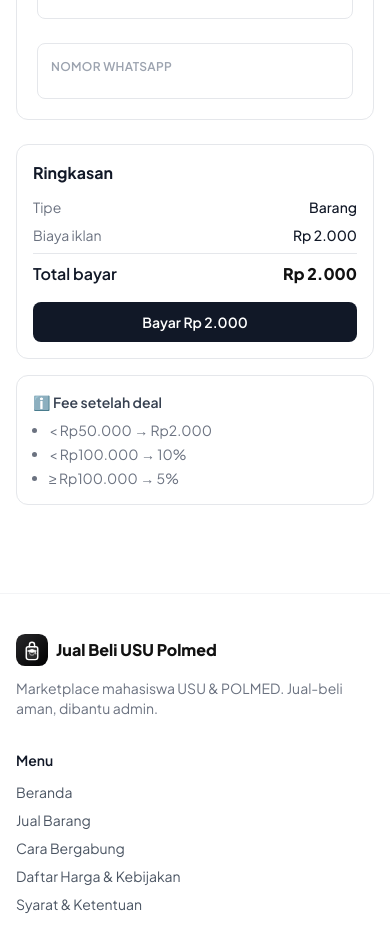
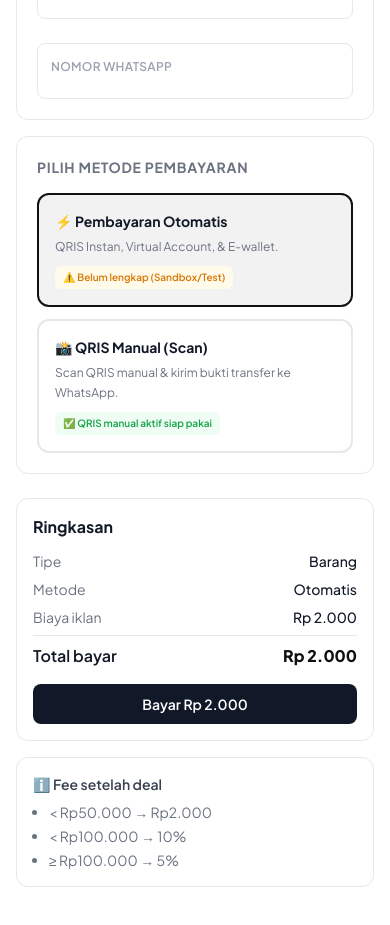
Before and after one commit to jualbeliusupolmed-creator/jualbeliusupolmed, a Next.js app: page /jual in a window 390 px wide. Shown: the part 1000-1925 px from the top of the page. Built offline with nearby package versions, Linux system fonts and the light colour scheme; no server answers.

Commit message:
feat: add payment methods selection and manual QRIS checkout modal

```diff
--- a/src/app/jual/page.jsx
+++ b/src/app/jual/page.jsx
@@ -3,7 +3,7 @@
 import { useEffect, useState } from "react";
 import Script from "next/script";
 import { useRouter } from "next/navigation";
-import { CATEGORIES } from "@/lib/constants";
+import { CATEGORIES, MARKETPLACE_WA } from "@/lib/constants";
 import { adFee, rupiah } from "@/lib/fees";
 import { uploadMedia } from "@/lib/upload";
 import MediaUploader from "@/components/MediaUploader";
@@ -24,6 +24,10 @@ export default function JualPage() {
   const [busy, setBusy] = useState(false);
   const [msg, setMsg] = useState("");
   const [fileError, setFileError] = useState("");
+
+  const [paymentMethod, setPaymentMethod] = useState("otomatis");
+  const [createdListing, setCreatedListing] = useState(null);
+  const [showQRISModal, setShowQRISModal] = useState(false);
 
   const [cfg, setCfg] = useState(null);
   useEffect(() => {
@@ -63,10 +67,12 @@ export default function JualPage() {
       const data = await res.json();
       if (!res.ok) throw new Error(data.error || "Gagal membuat listing");
 
+      const waParam = encodeURIComponent(form.seller_wa || "");
+      localStorage.setItem("seller_wa", form.seller_wa);
+
+      if (paymentMethod === "otomatis") {
         // Buka Midtrans Snap
         if (window.snap && data.snapToken) {
-        const waParam = encodeURIComponent(form.seller_wa || "");
-        localStorage.setItem("seller_wa", form.seller_wa);
           window.snap.pay(data.snapToken, {
             onSuccess: () => router.push(`/dashboard?paid=1&wa=${waParam}`),
             onPending: () => router.push(`/dashboard?pending=1&wa=${waParam}`),
@@ -77,7 +83,12 @@ export default function JualPage() {
             },
           });
         } else {
-        setMsg("Listing dibuat. Snap tidak tersedia — cek konfigurasi Midtrans.");
+          setMsg("Metode otomatis gagal (mode sandbox/test). Silakan gunakan QRIS Manual di atas.");
+        }
+      } else {
+        // Metode manual
+        setCreatedListing(data.listing);
+        setShowQRISModal(true);
       }
     } catch (err) {
       setMsg(err.message);
@@ -211,6 +222,52 @@ export default function JualPage() {
               <label htmlFor="form-seller-wa" className="floating-label">Nomor WhatsApp</label>
             </div>
           </div>
+
+          {/* Metode Pembayaran */}
+          <div className="card p-5 space-y-4">
+            <h3 className="text-sm font-bold uppercase tracking-wider text-gray-500 dark:text-slate-400">Pilih Metode Pembayaran</h3>
+            <div className="grid gap-3 sm:grid-cols-2">
+              <button
+                type="button"
+                onClick={() => setPaymentMethod("otomatis")}
+                className={`flex flex-col text-left p-4 rounded-xl border-2 transition-all active:scale-[0.99] ${
+                  paymentMethod === "otomatis"
+                    ? "border-primary bg-primary/5 dark:border-white dark:bg-white/5"
+                    : "border-gray-200 bg-white hover:border-gray-300 dark:border-slate-800 dark:bg-slate-900/10 dark:hover:border-slate-700"
+                }`}
+              >
+                <span className="font-bold text-sm text-gray-900 dark:text-white flex items-center gap-1.5">
+                  ⚡ Pembayaran Otomatis
+                </span>
+                <span className="text-xs text-gray-500 dark:text-slate-400 mt-1.5 leading-relaxed">
+                  QRIS Instan, Virtual Account, & E-wallet.
+                </span>
+                <span className="text-[10px] text-amber-600 dark:text-amber-400 font-semibold mt-2.5 bg-amber-50 dark:bg-amber-950/40 px-2 py-1 rounded-md">
+                  ⚠️ Belum lengkap (Sandbox/Test)
+                </span>
+              </button>
+
+              <button
+                type="button"
+                onClick={() => setPaymentMethod("manual")}
+                className={`flex flex-col text-left p-4 rounded-xl border-2 transition-all active:scale-[0.99] ${
+                  paymentMethod === "manual"
+                    ? "border-primary bg-primary/5 dark:border-white dark:bg-white/5"
+                    : "border-gray-200 bg-white hover:border-gray-300 dark:border-slate-800 dark:bg-slate-900/10 dark:hover:border-slate-700"
+                }`}
+              >
+                <span className="font-bold text-sm text-gray-900 dark:text-white flex items-center gap-1.5">
+                  📸 QRIS Manual (Scan)
+                </span>
+                <span className="text-xs text-gray-500 dark:text-slate-400 mt-1.5 leading-relaxed">
+                  Scan QRIS manual & kirim bukti transfer ke WhatsApp.
+                </span>
+                <span className="text-[10px] text-green-600 dark:text-green-400 font-semibold mt-2.5 bg-green-50 dark:bg-green-950/40 px-2 py-1 rounded-md">
+                  ✅ QRIS manual aktif siap pakai
+                </span>
+              </button>
+            </div>
+          </div>
         </div>
 
         {/* Summary */}
@@ -223,6 +280,10 @@ export default function JualPage() {
                 <dd className="font-medium capitalize dark:text-white">{form.type}</dd>
               </div>
               <div className="flex justify-between">
+                <dt className="text-gray-500 dark:text-slate-400">Metode</dt>
+                <dd className="font-medium capitalize dark:text-white">{paymentMethod}</dd>
+              </div>
+              <div className="flex justify-between">
                 <dt className="text-gray-500 dark:text-slate-400">Biaya iklan</dt>
                 <dd className="font-medium dark:text-white">{rupiah(fee)}</dd>
               </div>
@@ -233,7 +294,7 @@ export default function JualPage() {
               </div>
             </dl>
             <button type="submit" disabled={busy || !!fileError} className="btn-primary mt-4 w-full">
-              {busy ? "Memproses…" : `Bayar ${rupiah(fee)}`}
+              {busy ? "Memproses…" : paymentMethod === "manual" ? `Dapatkan QRIS Manual` : `Bayar ${rupiah(fee)}`}
             </button>
             {msg && <p className="mt-3 text-sm text-rose-600">{msg}</p>}
           </div>
@@ -248,6 +309,64 @@ export default function JualPage() {
           </div>
         </div>
       </form>
+
+      {/* Modal QRIS Manual */}
+      {showQRISModal && createdListing && (
+        <div className="fixed inset-0 z-50 flex items-center justify-center bg-black/60 p-4 backdrop-blur-sm">
+          <div className="card w-full max-w-md bg-white p-6 shadow-2xl dark:bg-slate-900/95 dark:border-slate-800 animate-fade-in">
+            <div className="text-center">
+              <h2 className="text-xl font-extrabold text-gray-900 dark:text-white flex items-center justify-center gap-2">
+                📸 QRIS Pembayaran Manual
+              </h2>
+              <p className="mt-1 text-sm text-gray-500 dark:text-slate-400">
+                Lakukan pembayaran manual dengan scan QRIS berikut:
+              </p>
+
+              <div className="mt-4 bg-white p-3 rounded-2xl inline-block border border-gray-100 shadow-sm mx-auto">
+                {/* eslint-disable-next-line @next/next/no-img-element */}
+                <img
+                  src="/qris.png"
+                  alt="QRIS Jual Beli USU Polmed"
+                  className="max-h-[260px] object-contain"
+                />
+              </div>
+
+              <div className="mt-3 p-3 rounded-xl bg-gray-50 dark:bg-slate-950 border border-gray-150/40 dark:border-slate-850">
+                <p className="text-xs text-gray-400 dark:text-slate-500 uppercase tracking-wider font-semibold">Nominal Transfer</p>
+                <p className="text-2xl font-black text-primary dark:text-white mt-0.5">{rupiah(fee)}</p>
+              </div>
+
+              <p className="mt-4 text-xs text-gray-500 dark:text-slate-400 text-left leading-relaxed bg-accent/5 p-3 rounded-xl border border-accent/20">
+                👉 <strong>Langkah selanjutnya:</strong> Setelah scan dan bayar, klik tombol <strong>Konfirmasi via WhatsApp</strong> di bawah untuk mengirimkan bukti transfer ke admin agar iklan Anda langsung tayang.
+              </p>
+
+              <div className="mt-5 space-y-2.5">
+                <a
+                  href={`https://wa.me/${cfg?.contact?.marketplaceWa || MARKETPLACE_WA}?text=${encodeURIComponent(
+                    `Halo Admin, saya sudah membayar biaya pendaftaran iklan manual sebesar ${rupiah(fee)} untuk produk "${createdListing.title}".\n\nDetail Iklan:\n- ID: ${createdListing.id}\n- Penjual: ${createdListing.seller_name}\n- WA: ${createdListing.seller_wa}\n\nMohon bantuannya untuk mengaktifkan iklan saya. Terima kasih!`
+                  )}`}
+                  target="_blank"
+                  rel="noreferrer"
+                  className="btn-wa w-full text-center py-3 text-sm font-bold shadow-md hover:shadow-lg transition active:scale-95 flex items-center justify-center gap-2"
+                >
+                  💬 Konfirmasi via WhatsApp
+                </a>
+
+                <button
+                  type="button"
+                  onClick={() => {
+                    const waParam = encodeURIComponent(form.seller_wa || "");
+                    router.push(`/dashboard?pending=1&wa=${waParam}`);
+                  }}
+                  className="btn-outline w-full text-center py-2.5 text-xs text-gray-600 dark:text-slate-350 hover:bg-gray-100 dark:hover:bg-slate-800"
+                >
+                  Buka Dashboard Saya
+                </button>
+              </div>
+            </div>
+          </div>
+        </div>
+      )}
     </div>
   );
 }
```
Also changed, not shown: public/qris.png (added). Lines whose indentation alone changed are shown as unchanged.
